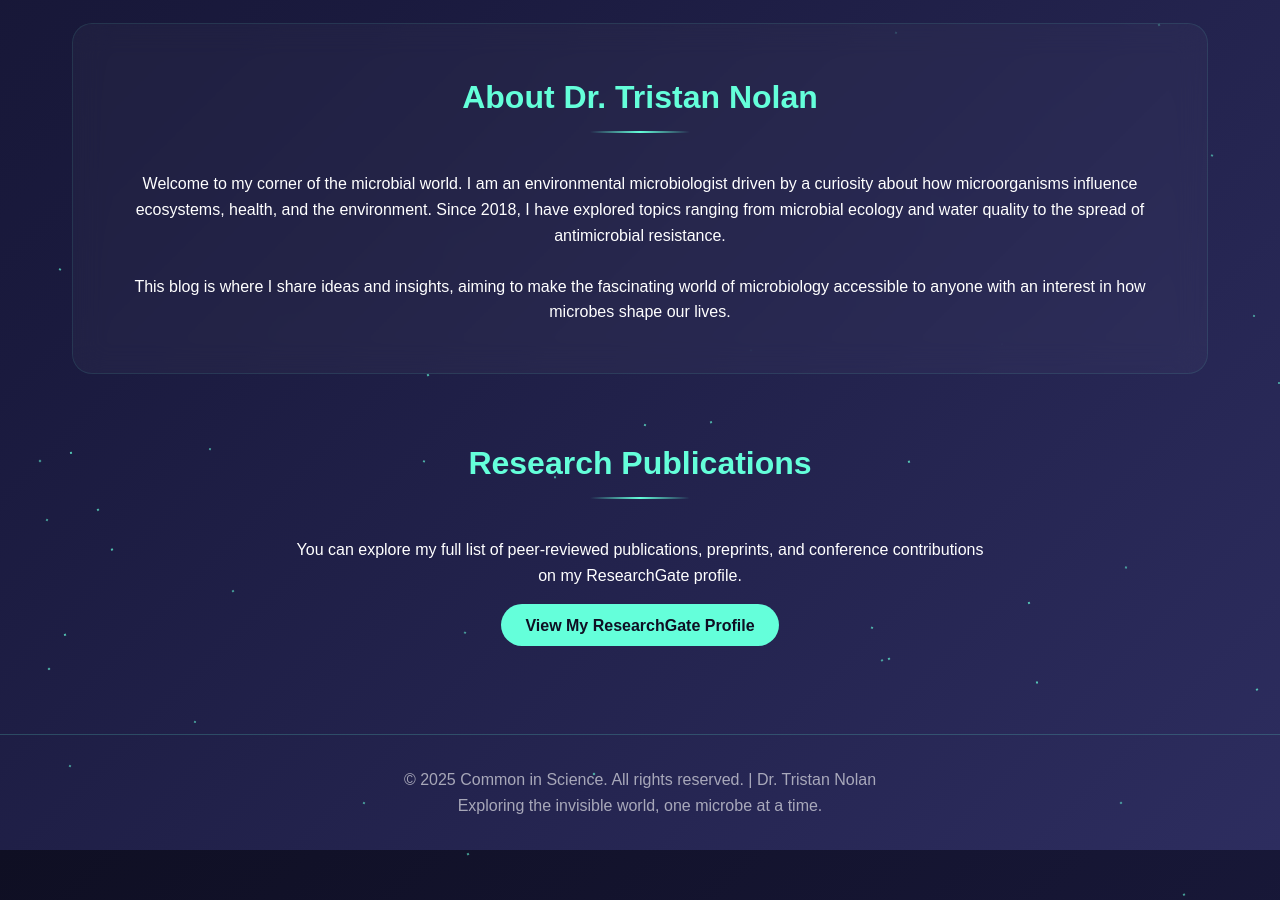
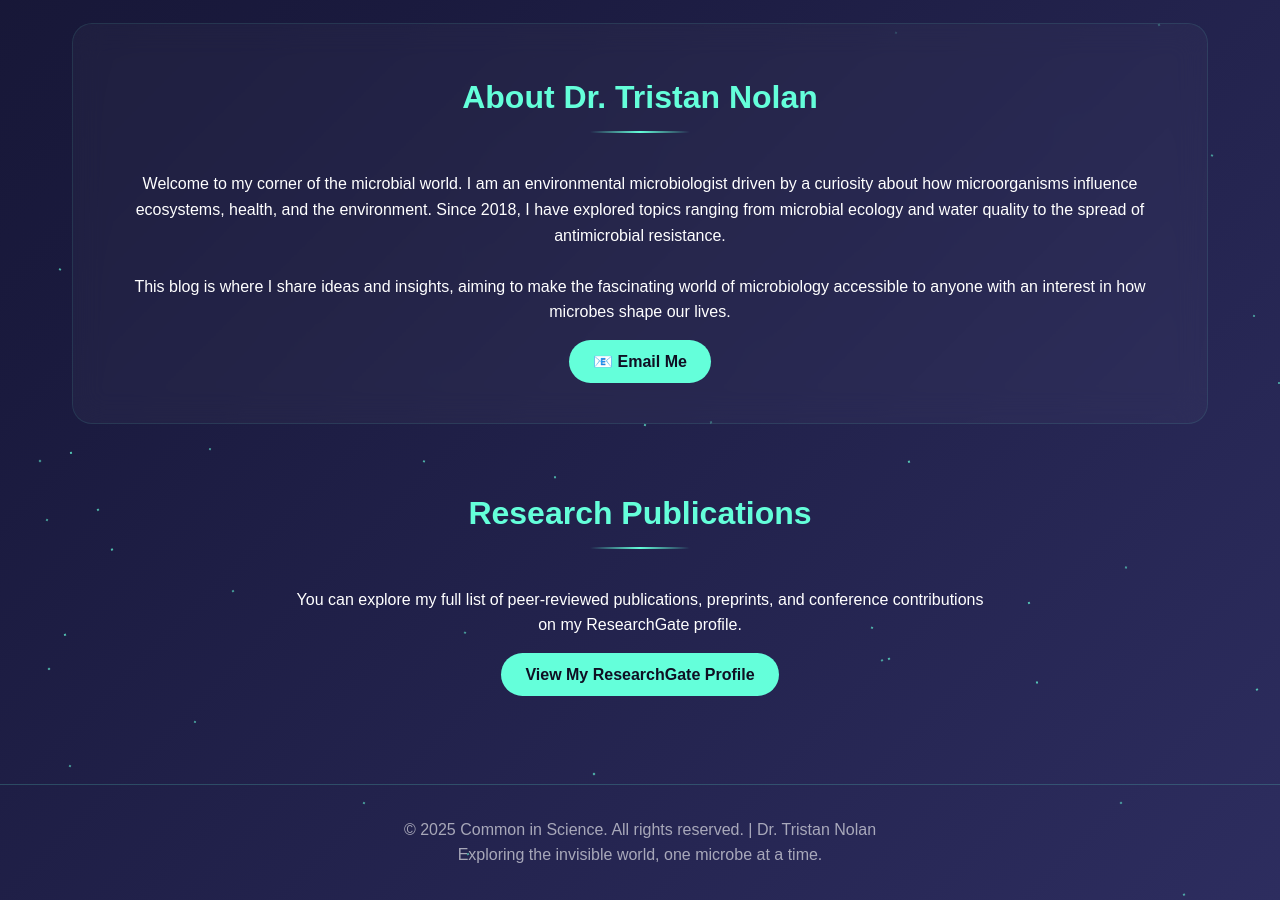
Before and after one commit to TrisNolan/trisnolan.github.io, a Jekyll site: the page built from index.md, in a window 1280 px wide and 900 px high, scrolled down 1359 px. Built offline with Jekyll 4.4.1, drawn with Linux system fonts in a browser that asks for light colours.

Commit message:
Update index.md

```diff
--- a/index.md
+++ b/index.md
@@ -41,10 +41,16 @@ title: Home
   <p>Welcome to my corner of the microbial world. I am an environmental microbiologist driven by a curiosity about how microorganisms influence ecosystems, health, and the environment. Since 2018, I have explored topics ranging from microbial ecology and water quality to the spread of antimicrobial resistance.</p>
   <br>
   <p>This blog is where I share ideas and insights, aiming to make the fascinating world of microbiology accessible to anyone with an interest in how microbes shape our lives.</p>
+
+  <div style="margin-top: 1.5rem; text-align: center;">
+    <a href="mailto:commoninscience.blog@outlook.com"
+       style="background: #64ffda; color: #0f0f23; padding: 0.8rem 1.5rem;
+              border-radius: 30px; text-decoration: none; font-weight: bold;">
+      📧 Email Me
+    </a>
+  </div>
 </section>
 
-<section id="research"></section>
-<section id="contact"></section>
 <section class="research-section" id="research">
   <h2 class="section-title">Research Publications</h2>
   <p style="text-align: center; max-width: 700px; margin: auto;">
```
